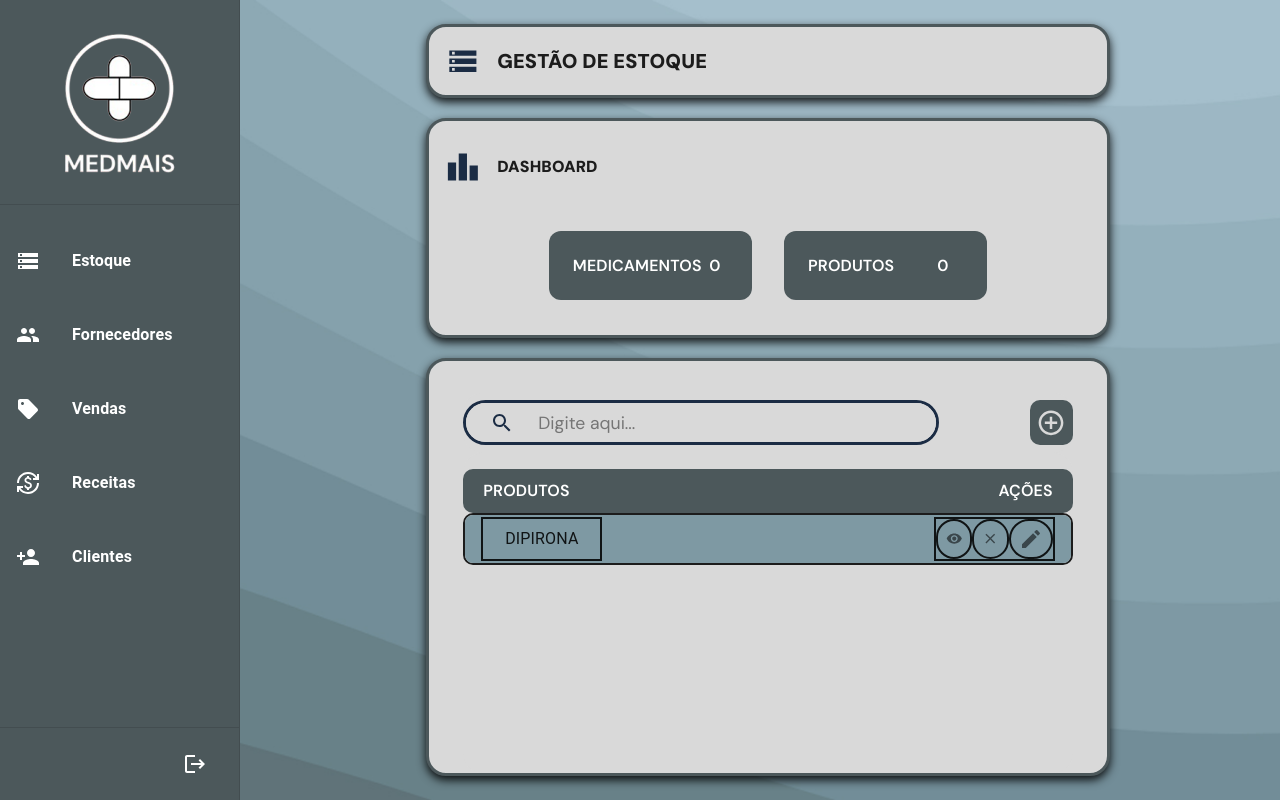
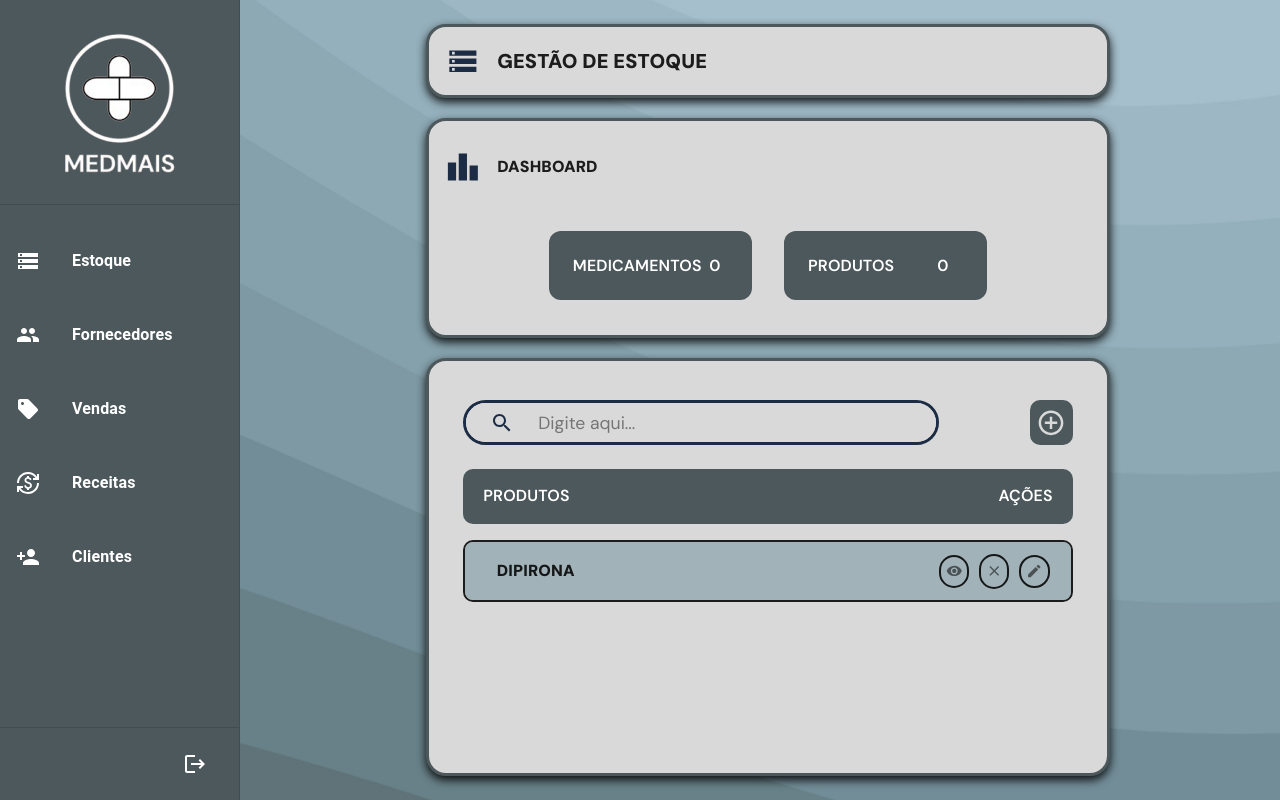
Before and after one commit to rTanure/eng-software-gestor-farmacia, a React (Vite) app in the folder client/: page /app/estoque in a window 1280 px wide. Built offline with nearby package versions, Linux system fonts and the light colour scheme.

Commit message:
update-produto

```diff
--- a/client/src/ui/pages/app/modules/Estoque.tsx
+++ b/client/src/ui/pages/app/modules/Estoque.tsx
@@ -311,14 +311,14 @@ export default function Estoque() {
               bgcolor: " #D9D9D9",
               borderRadius: "20px",
               width: "90%",
-              height: "85%",
+              height: "20%",
             }}
           >
             {/* Barra com nome do fornecedor e ações */}
             <Box
               sx={{
                 width: "100%",
-                height: "17%",
+                height: "100%",
                 border: "2px",
                 borderRadius: "10px",
                 display: "flex",
@@ -347,18 +347,25 @@ export default function Estoque() {
                 AÇÕES
               </Box>
             </Box>
+          </Box>
+          <Box
+            sx={{
+              width: "90%",
+              height: "70%",
+            }}
+          >
             {/* Produtos */}
-
             <Box
               sx={{
                 width: "100%",
                 height: "100%",
+                mt: 2,
               }}
             >
               <Box
                 sx={{
                   width: "100%",
-                  height: "20%",
+                  height: "25%",
                   border: 2,
                   borderRadius: "10px",
                 }}
--- a/client/src/ui/pages/app/modules/Produto.tsx
+++ b/client/src/ui/pages/app/modules/Produto.tsx
@@ -25,7 +25,7 @@ export default function Produto() {
         justifyContent: "space-between",
         width: "100%",
         height: "100%",
-        backgroundColor: "#7E99A3",
+        backgroundColor: "rgba(126, 153, 163, 0.6)",
         flexDirection: "row",
         borderRadius: 2,
       }}
@@ -33,91 +33,116 @@ export default function Produto() {
       <Box
         sx={{
           display: "center",
-          width: "20%",
-          height: "90%",
-          border: 2,
+          width: "18%",
+          height: "60%",
           ml: 2,
           alignItems: "center",
           justifyContent: "center",
         }}
-        className="Titulo"
       >
-        <Typography sx={{}}>
+        <Typography className="Titulo">
           {/* Coloque o nome do produto aqui, de acordo com o banco de dados */}
           DIPIRONA
         </Typography>
       </Box>
+
       <Box
         sx={{
           display: "flex",
           flexDirection: "row",
+          justifyContent: "space-around",
           alignItems: "center",
           width: "20%",
-          height: "90%",
+          height: "60%",
           mr: 2,
-          border: 2,
         }}
       >
         <Box
           id="Visualizar"
           sx={{
-            width: "100%",
+            display: "flex",
+            width: "25%",
+            height: "95%",
+            border: 2,
+            borderRadius: 100,
+            alignItems: "center",
+            justifyContent: "center",
+          }}
+        >
+          <IconButton
+            sx={{
+              display: "flex",
+              alignItems: "center",
+              justifyContent: "center",
+              width: "135%",
+              height: "135%",
+            }}
+          >
+            <VisibilityIcon
+              sx={{
+                width: "85%",
+                height: "85%",
+              }}
+            ></VisibilityIcon>
+          </IconButton>
+        </Box>
+        <Box
+          id="Deletar"
+          sx={{
+            width: "25%",
             height: "100%",
+            display: "flex",
+            alignItems: "center",
+            justifyContent: "center",
             border: 2,
             borderRadius: 100,
           }}
         >
           <IconButton
             sx={{
-              width: "100%",
-              height: "100%",
+              display: "flex",
+              alignItems: "center",
+              justifyContent: "center",
+              width: "135%",
+              height: "135%",
             }}
           >
-            <VisibilityIcon
+            <ClearIcon
               sx={{
-                width: "100%",
-                height: "100%",
+                width: "85%",
+                height: "85%",
               }}
-            ></VisibilityIcon>
+            ></ClearIcon>
           </IconButton>
         </Box>
+
         <Box
+          id="Editar"
           sx={{
-            width: "100%",
-            height: "100%",
+            width: "25%",
+            height: "95%",
             border: 2,
             borderRadius: 100,
+            display: "flex",
+            alignItems: "center",
+            justifyContent: "center",
           }}
         >
           <IconButton
             sx={{
-              width: "100%",
-              height: "100%",
+              display: "flex",
+              alignItems: "center",
+              justifyContent: "center",
+              width: "135%",
+              height: "135%",
             }}
           >
-            <ClearIcon
+            <ModeEditIcon
               sx={{
-                width: "100%",
-                height: "100%",
+                width: "85%",
+                height: "85%",
               }}
-            ></ClearIcon>
-          </IconButton>
-        </Box>
-        <Box
-          sx={{
-            width: "100%",
-            height: "100%",
-            border: 2,
-            borderRadius: 100,
-          }}
-        >
-          <IconButton
-            sx={{
-              width: "100%",
-              height: "100%",
-            }}
-          >
-            <ModeEditIcon></ModeEditIcon>
+            ></ModeEditIcon>
           </IconButton>
         </Box>
       </Box>
```
